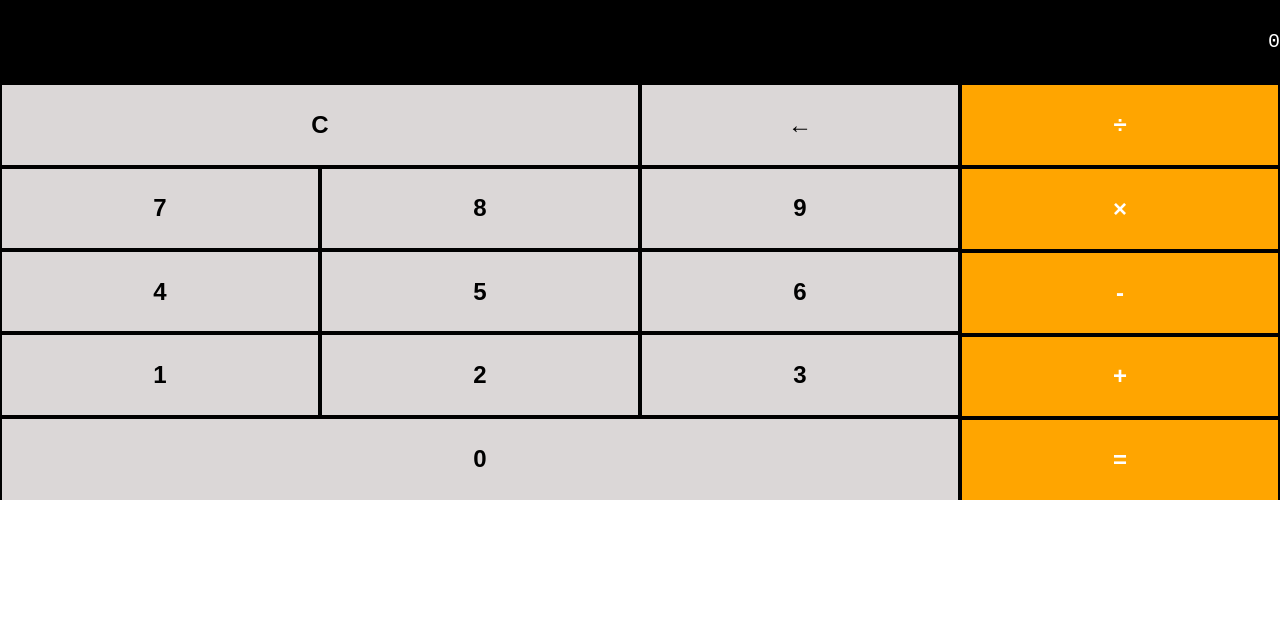
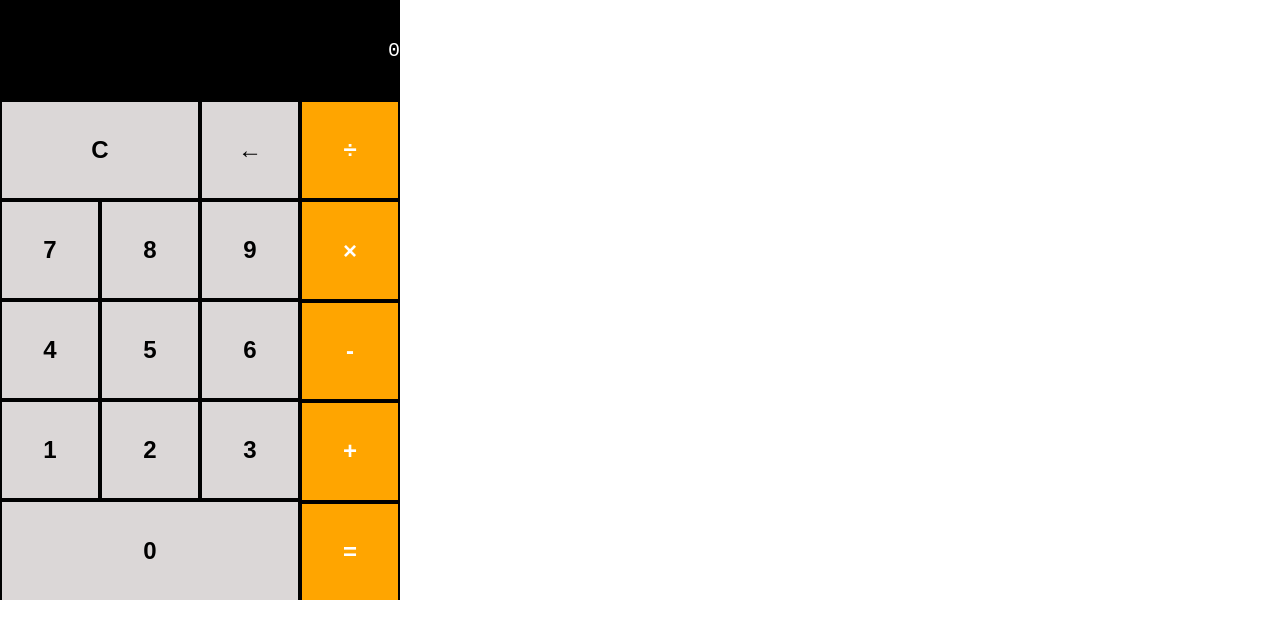
Before and after one commit to dinosawrfish/calculator, a plain HTML site: page index.html in a window 1280 px wide. Drawn offline with Linux system fonts and the light colour scheme.

Commit message:
adjust calculator height and width to fixed sizes

```diff
--- a/css/calculator.css
+++ b/css/calculator.css
@@ -73,8 +73,8 @@ button:active{
 
 .calculator {
     display: grid;
-    width: 100%;
-    height: 500px;
+    width: 400px;
+    height: 600px;
     font-family:Arial, Helvetica, sans-serif;
     font-size:x-large;
     grid-template-areas:
```
